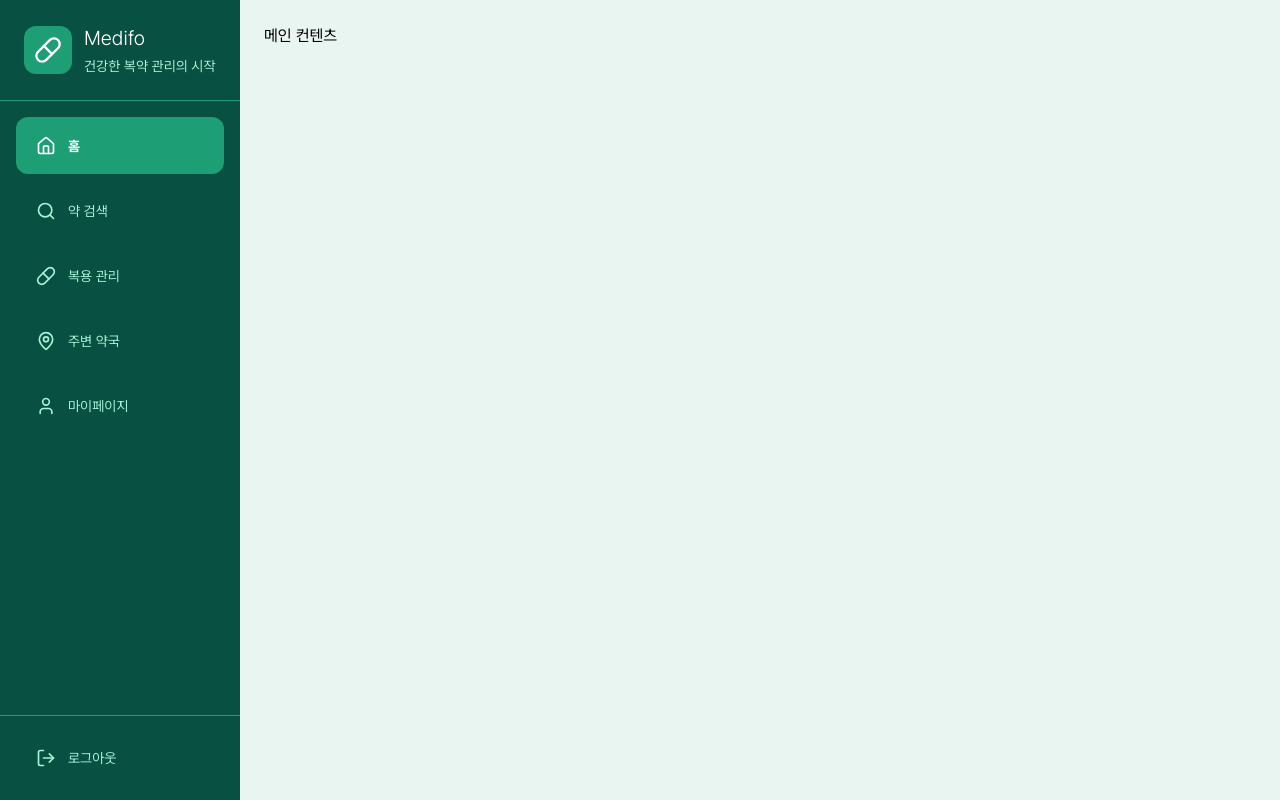
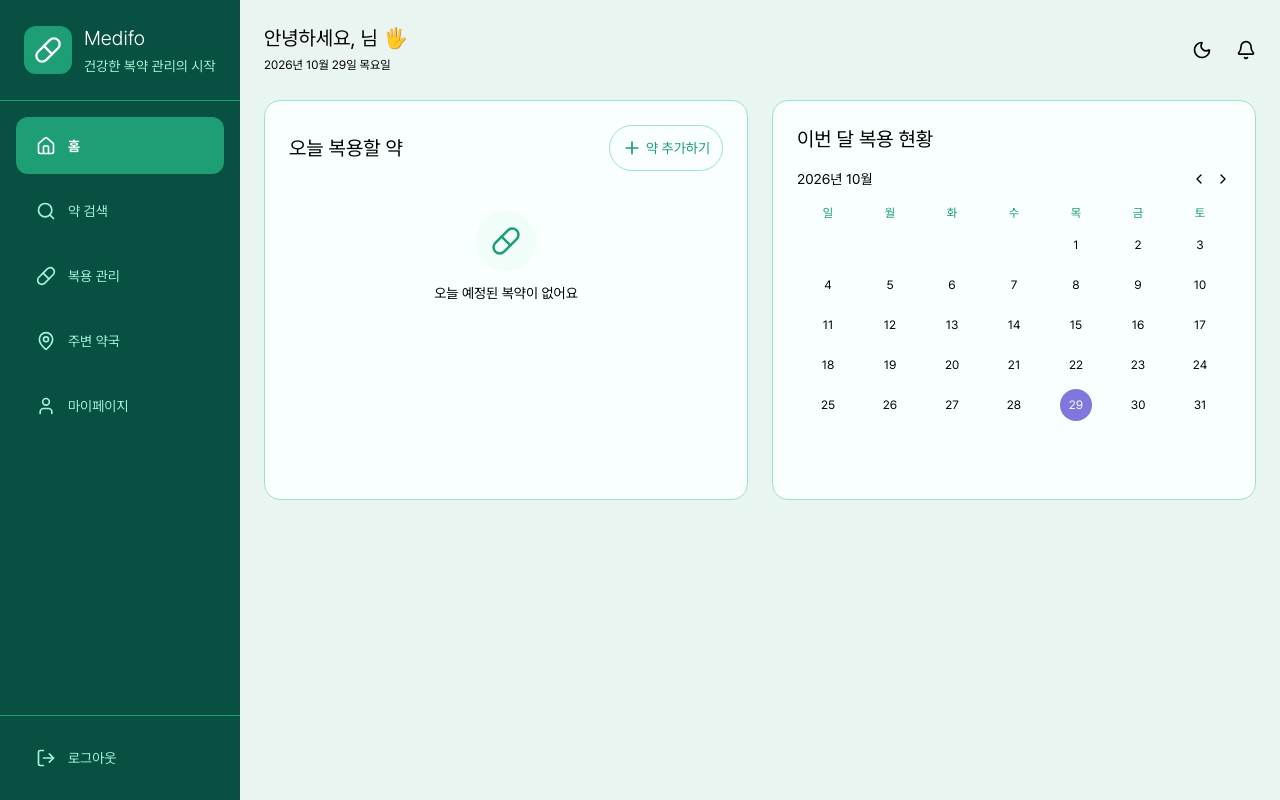
Before and after one commit to sasasak/medifo, a Next.js app: page /home in a window 1280 px wide. Built offline with nearby package versions, Linux system fonts and the light colour scheme; no server answers; the database is empty.

Commit message:
feat: 복용 캘린더 컴포넌트 구현 - 복용 리스트는 아직 반영되지 않음 (기본 틀만 작성)

```diff
--- /dev/null
+++ b/src/app/(main)/home/_components/MedicineCalendar.tsx
@@ -0,0 +1,67 @@
+'use client';
+
+import { useState } from 'react';
+import { ChevronLeft, ChevronRight } from 'lucide-react';
+
+export default function MedicineCalendar() {
+  const today = new Date();
+  const [currentDate, setCurrentDate] = useState(new Date());
+
+  const year = currentDate.getFullYear();
+  const month = currentDate.getMonth();
+
+  const firstDay = new Date(year, month, 1).getDay();
+  const lastDate = new Date(year, month + 1, 0).getDate();
+
+  const days = ['일', '월', '화', '수', '목', '금', '토'];
+
+  const prevMonth = () => setCurrentDate(new Date(year, month - 1, 1));
+  const nextMonth = () => setCurrentDate(new Date(year, month + 1, 1));
+
+  return (
+    <div className="bg-card border-border-light min-h-100 flex-1 rounded-2xl border p-6">
+      <h2 className="text-xl">이번 달 복용 현황</h2>
+      <div className="mt-4 flex items-center justify-between">
+        <span className="text-sm">
+          {year}년 {month + 1}월
+        </span>
+        <div className="flex gap-2">
+          <button onClick={prevMonth} type="button" className="cursor-pointer">
+            <ChevronLeft size={16} />
+          </button>
+          <button onClick={nextMonth} type="button" className="cursor-pointer">
+            <ChevronRight size={16} />
+          </button>
+        </div>
+      </div>
+      <div className="mt-3 grid grid-cols-7 text-center text-xs">
+        {days.map((day) => (
+          <div key={day} className="text-text-muted py-1">
+            {day}
+          </div>
+        ))}
+      </div>
+      <div className="grid grid-cols-7 text-center text-sm">
+        {Array.from({ length: firstDay }).map((_, i) => (
+          <div key={i} />
+        ))}
+        {Array.from({ length: lastDate }).map((_, i) => {
+          const day = i + 1;
+          const isToday =
+            day === today.getDate() &&
+            month === today.getMonth() &&
+            year === today.getFullYear();
+
+          return (
+            <div
+              key={day}
+              className={`mx-auto my-1 flex aspect-square w-8 items-center justify-center rounded-full text-xs ${isToday ? 'bg-accent-400 text-white' : 'hover:bg-card-muted'}`}
+            >
+              {day}
+            </div>
+          );
+        })}
+      </div>
+    </div>
+  );
+}
--- a/src/app/(main)/home/page.tsx
+++ b/src/app/(main)/home/page.tsx
@@ -1,7 +1,38 @@
-export default function Home() {
+import { createClient } from '@/utils/supabase/server';
+import HomeHeader from './_components/HomeHeader';
+import TodayMedicines from './_components/TodayMedicines';
+import MedicineCalendar from './_components/MedicineCalendar';
+
+export default async function Home() {
+  const supabase = await createClient();
+  const {
+    data: { user },
+  } = await supabase.auth.getUser();
+  const { data } = await supabase
+    .from('users')
+    .select('nickname')
+    .eq('id', user?.id)
+    .single();
+
+  const date = new Date().toLocaleDateString('ko-KR', {
+    year: 'numeric',
+    month: 'long',
+    day: 'numeric',
+    weekday: 'long',
+  });
+
   return (
-    <main>
-      <h1>메인 컨텐츠</h1>
-    </main>
+    <section>
+      <HomeHeader nickname={data?.nickname} date={date} />
+
+      <div className="mt-6 flex gap-6">
+        <TodayMedicines />
+        <MedicineCalendar />
+      </div>
+      {/* 추후에
+      <MedicineWarnings />
+      조립
+      */}
+    </section>
   );
 }
```
